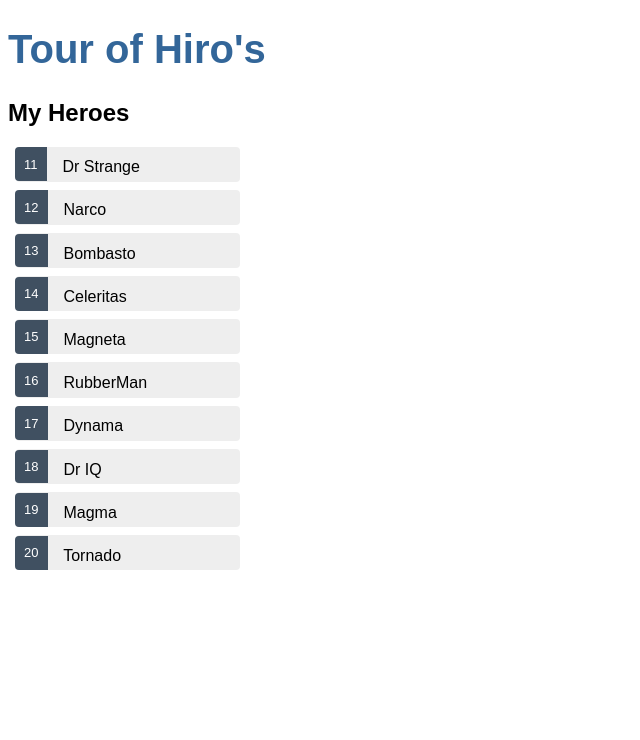
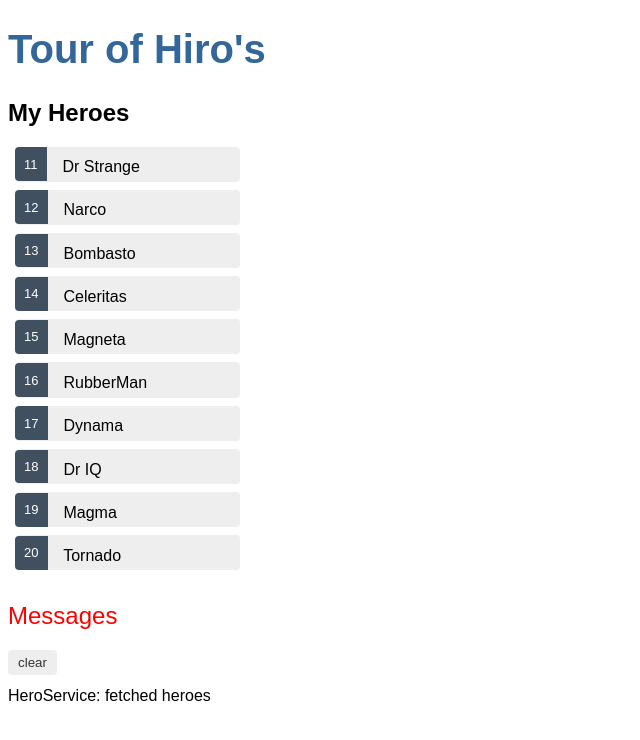
Before and after one commit to brunoanhaia/tour-of-heroes-modified, an Angular app: page / in a window 1280 px wide. Shown: the top 740 px of the page, without its empty margins (0-640 px from the left). Built offline with nearby package versions, Linux system fonts and the light colour scheme.

Commit message:
Added message.service

```diff
--- a/src/app/app.component.html
+++ b/src/app/app.component.html
@@ -1,6 +1,6 @@
 
 <h1>{{title}}</h1>
 <app-heroes></app-heroes>
-
+<app-messages></app-messages>
 
 <router-outlet></router-outlet>
--- a/src/app/app.module.ts
+++ b/src/app/app.module.ts
@@ -6,12 +6,14 @@
 import { AppComponent } from './app.component';
 import { HeroesComponent } from './heroes/heroes.component';
 import { HeroDetailComponent } from './hero-detail/hero-detail.component';
+import { MessagesComponent } from './messages/messages.component';
 
 @NgModule({
   declarations: [
     AppComponent,
     HeroesComponent,
-    HeroDetailComponent
+    HeroDetailComponent,
+    MessagesComponent
   ],
   imports: [
     BrowserModule,
--- a/src/app/hero.service.ts
+++ b/src/app/hero.service.ts
@@ -2,15 +2,17 @@
 import { Hero } from "./hero";
 import { Heroes } from "./mock-data";
 import { Observable, of} from "rxjs";
+import { MessageService } from "./message.service";
 
 @Injectable({
   providedIn: 'root'
 })
 export class HeroService {
 
-  constructor() { }
+  constructor(private messageService: MessageService) {  }
 
   getHeroes(): Observable<Hero[]> {
+    this.messageService.add('HeroService: fetched heroes');
     return of (Heroes);
   }
 }
--- a/src/app/heroes/heroes.component.ts
+++ b/src/app/heroes/heroes.component.ts
@@ -2,6 +2,7 @@
 import {Hero} from "../hero";
 import { Heroes } from "../mock-data";
 import { HeroService } from "../hero.service";
+import { MessageService } from "../message.service";
 
 @Component({
   selector: 'app-heroes',
@@ -12,7 +13,7 @@
 
   heroes: Hero[];
 
-  constructor(private heroService: HeroService) { }
+  constructor(private heroService: HeroService, private messageService: MessageService) { }
 
   getHeroes(): void {
     this.heroService.getHeroes()
@@ -21,6 +22,7 @@
 
   selectedHero: Hero;
   onSelect(hero: Hero): void {
+    this.messageService.add(`The hero ${hero.name} was selected`);
     this.selectedHero = hero;
   }
   ngOnInit(): void {
--- /dev/null
+++ b/src/app/message.service.ts
@@ -0,0 +1,18 @@
+import { Injectable } from '@angular/core';
+
+@Injectable({
+  providedIn: 'root'
+})
+export class MessageService {
+
+  messages: string[] = [];
+
+  add(message: string) {
+    this.messages.push(message);
+  }
+
+  clear() {
+    this.messages = [];
+  }
+
+}
--- /dev/null
+++ b/src/app/messages/messages.component.css
@@ -0,0 +1,35 @@
+/* MessagesComponent's private CSS styles */
+h2 {
+  color: red;
+  font-family: Arial, Helvetica, sans-serif;
+  font-weight: lighter;
+}
+body {
+  margin: 2em;
+}
+body, input[text], button {
+  color: crimson;
+  font-family: Cambria, Georgia;
+}
+
+button.clear {
+  font-family: Arial;
+  background-color: #eee;
+  border: none;
+  padding: 5px 10px;
+  border-radius: 4px;
+  cursor: pointer;
+  cursor: hand;
+}
+button:hover {
+  background-color: #cfd8dc;
+}
+button:disabled {
+  background-color: #eee;
+  color: #aaa;
+  cursor: auto;
+}
+button.clear {
+  color: #333;
+  margin-bottom: 12px;
+}
--- /dev/null
+++ b/src/app/messages/messages.component.html
@@ -0,0 +1,7 @@
+<div *ngIf="messageService.messages.length">
+  <h2>Messages</h2>
+  <button class="clear" (click)="messageService.clear()">clear</button>
+  <div *ngFor="let message of messageService.messages">
+    {{message}}
+  </div>
+</div>
--- /dev/null
+++ b/src/app/messages/messages.component.ts
@@ -0,0 +1,17 @@
+import { Component, OnInit } from '@angular/core';
+import { MessageService } from "../message.service";
+
+@Component({
+  selector: 'app-messages',
+  templateUrl: './messages.component.html',
+  styleUrls: ['./messages.component.css']
+})
+export class MessagesComponent implements OnInit {
+
+  constructor(public messageService: MessageService) { }
+
+  ngOnInit(): void {
+
+  }
+
+}
```
Also changed, not shown: 2 other files (tests, documents, lock files or other folders).
